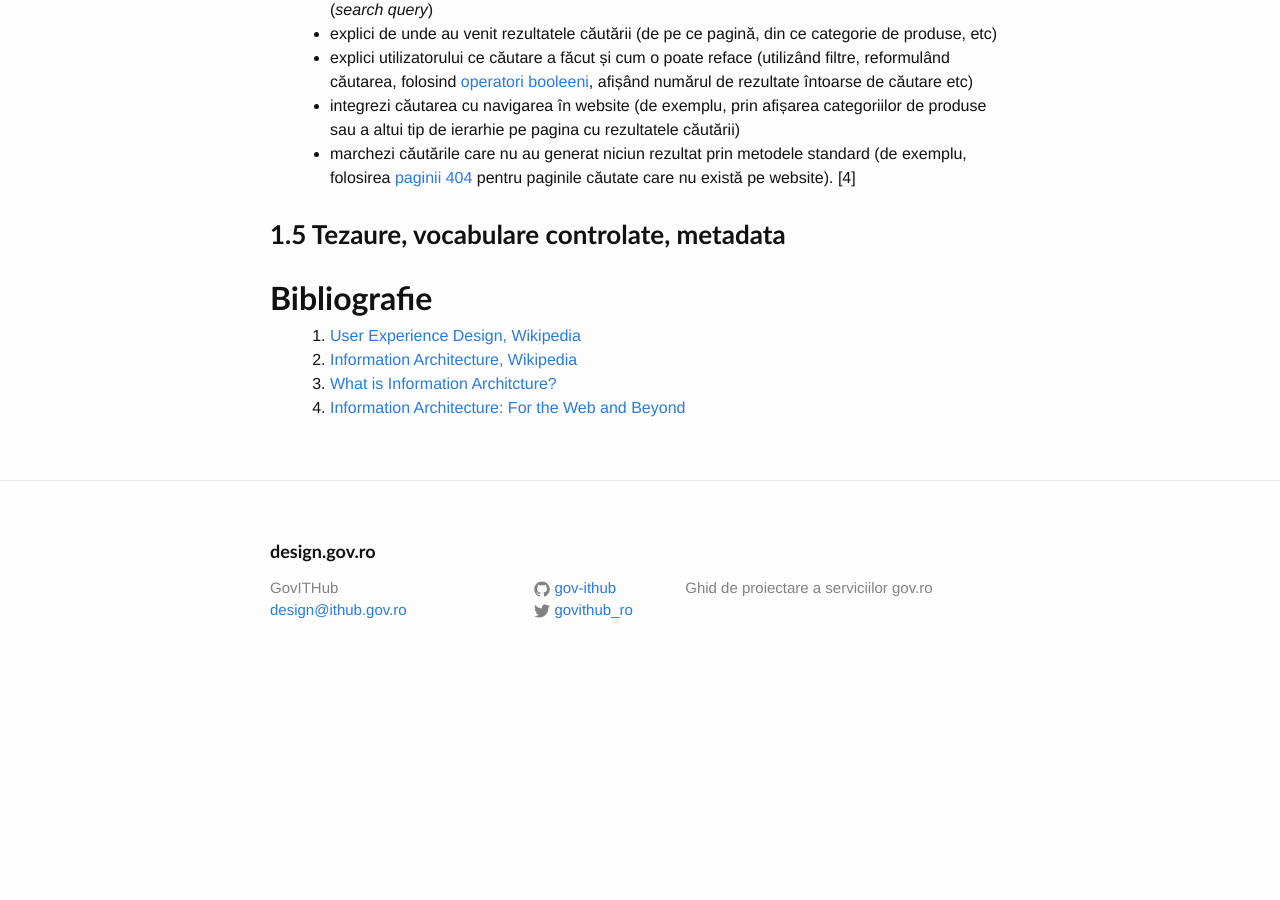
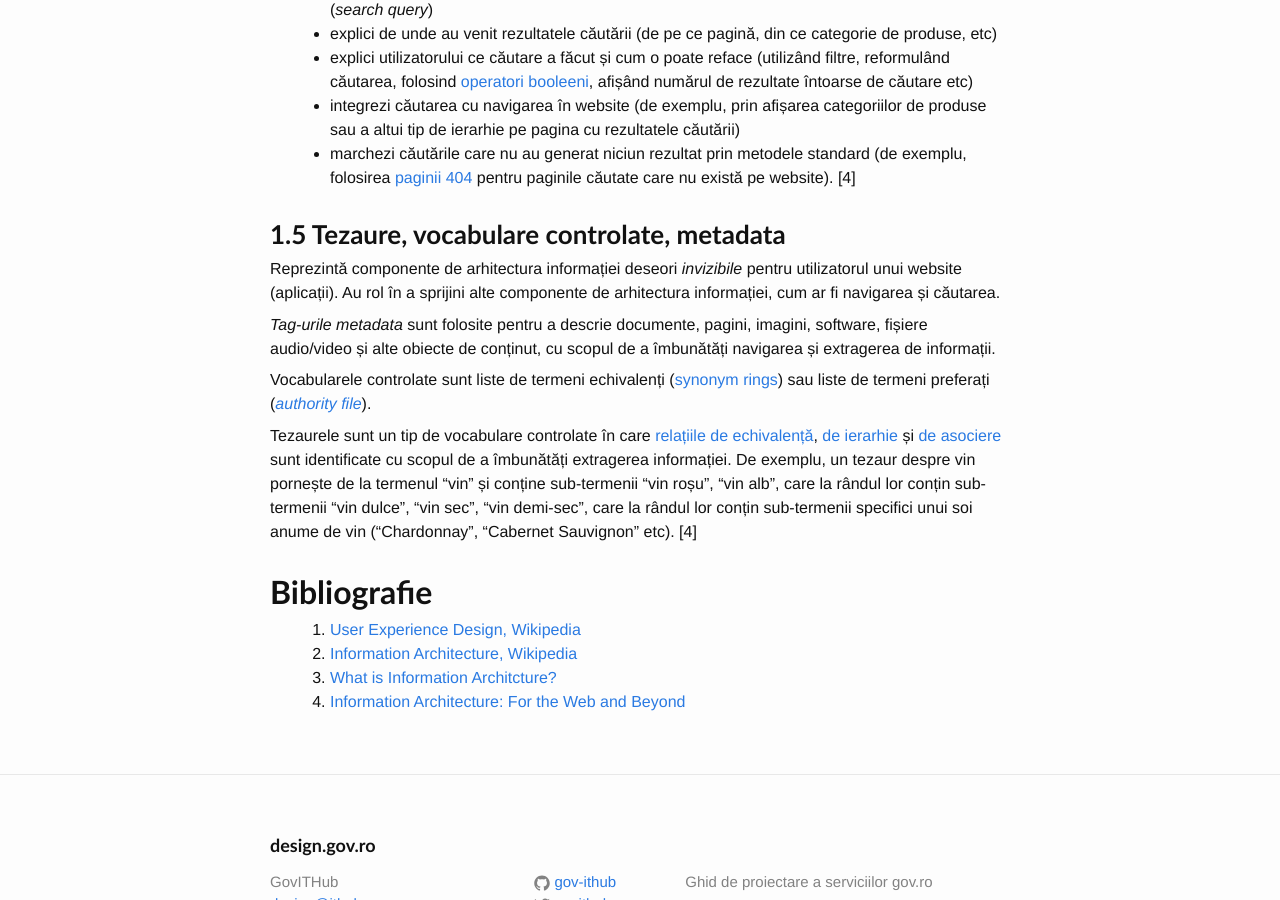
Before and after one commit to gov-ithub/govro-design, a Jekyll site: the page built from 3-ux.md, in a window 1280 px wide and 900 px high, scrolled down 3042 px. Built offline with Jekyll 4.4.1, drawn with Linux system fonts in a browser that asks for light colours; before the commit the page ends 3716 px from its top, so only the background shows below that.

Commit message:
Scurtă descriere pentru a cincea ramură a IA
Adică Tezaure, vocabulare controlate, metadata

```diff
--- a/3-ux.md
+++ b/3-ux.md
@@ -109,6 +109,15 @@ Este recomandat să oferi o funcție de _căutare în website_ dacă:
 
 
 ### 1.5 Tezaure, vocabulare controlate, metadata
+Reprezintă componente de arhitectura informației deseori _invizibile_ pentru utilizatorul unui website (aplicații). Au rol în a sprijini alte componente de arhitectura informației, cum ar fi navigarea și căutarea.
+
+_Tag-urile metadata_ sunt folosite pentru a descrie documente, pagini, imagini, software, fișiere audio/video și alte obiecte de conținut, cu scopul de a îmbunătăți navigarea și extragerea de informații.
+
+Vocabularele controlate sunt liste de termeni echivalenți ([synonym rings](https://en.wikipedia.org/wiki/Synonym_ring)) sau liste de termeni preferați (_[authority file](https://en.wikipedia.org/wiki/Authority_control)_).
+
+Tezaurele sunt un tip de vocabulare controlate în care [relațiile de echivalență](http://eurovoc.europa.eu/drupal/?q=node/322), [de ierarhie](http://eurovoc.europa.eu/drupal/?q=node/323) și [de asociere](http://eurovoc.europa.eu/drupal/?q=node/325) sunt identificate cu scopul de a îmbunătăți extragerea informației. De exemplu, un tezaur despre vin pornește de la termenul "vin" și conține sub-termenii "vin roșu", "vin alb", care la rândul lor conțin sub-termenii "vin dulce", "vin sec", "vin demi-sec", care la rândul lor conțin sub-termenii specifici unui soi anume de vin ("Chardonnay", "Cabernet Sauvignon" etc). [4]
+
+
 
 ## Bibliografie
 
```
